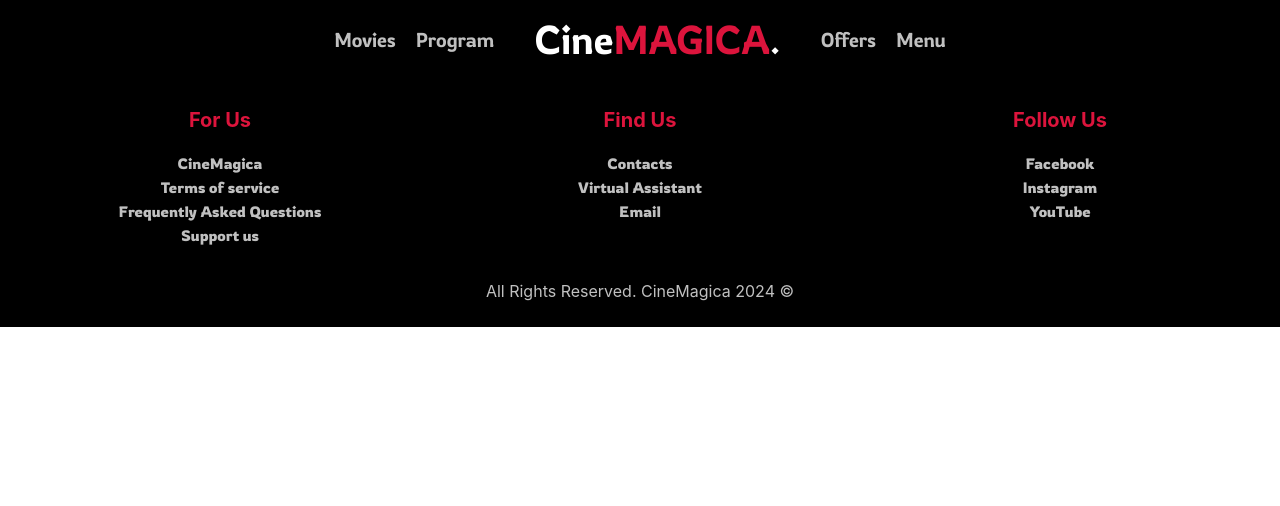
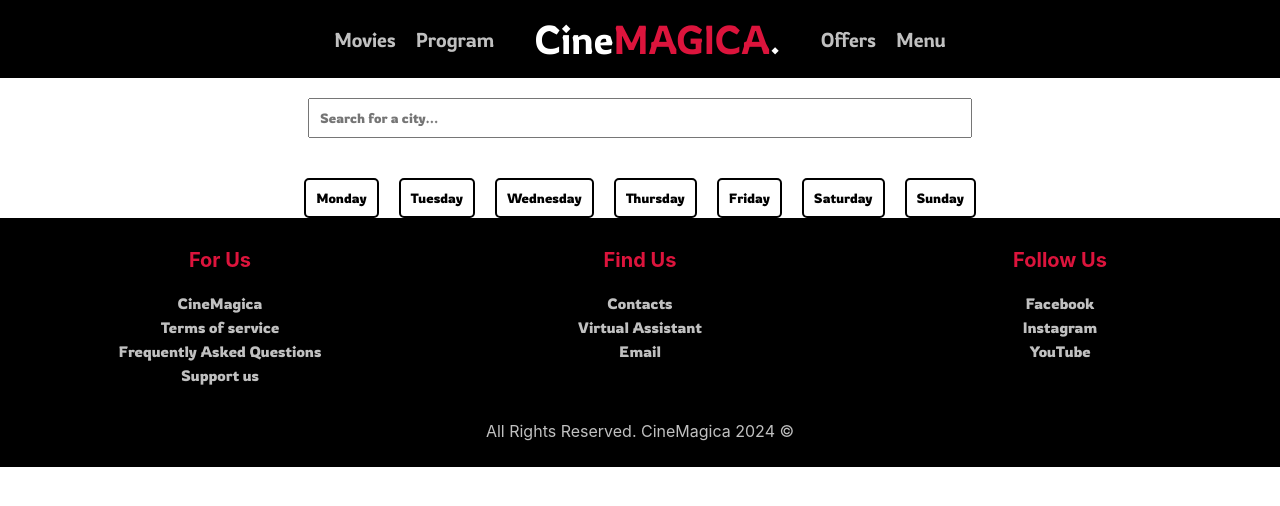
Before and after one commit to Cinemagica/Cinemagica-frontend, a React (Create React App) app in the folder cinemacityppi/: page /program in a window 1280 px wide. Shown: the top 506 px of the page. Built offline with nearby package versions, Linux system fonts and the light colour scheme.

Commit message:
Added search bar in section Program. Buttons to choose which day of the week to display the movie program

```diff
--- a/cinemacityppi/src/App.js
+++ b/cinemacityppi/src/App.js
@@ -4,6 +4,8 @@ import FilmSlider from './components/FilmSlider';
 import FilmRecommender from "./components/FileRecommender";
 import Footer from './components/Footer';
 import MovieSlider from "./components/MovieSlider";
+import ProgramSelection from "./components/ProgramSelection";
+import MovieCard from "./components/MovieCard";
 import { createBrowserRouter, RouterProvider} from 'react-router-dom';
 
 const routerPaths = [
@@ -17,7 +19,7 @@ const routerPaths = [
 
     },
     {
-        path: "/program", element:  [<Navbar />, <Footer />]
+        path: "/program", element:  [<Navbar />, <ProgramSelection/>, <Footer />]
 
     },
     {
--- /dev/null
+++ b/cinemacityppi/src/components/MovieCard.css
@@ -0,0 +1,22 @@
+.movie-card {
+    display: flex;
+    flex-direction: column;
+    align-items: center;
+    width: 200px;
+    padding: 20px;
+    box-shadow: 0px 8px 16px 0px rgba(0,0,0,0.2);
+}
+
+.movie-card img {
+    width: 100%;
+    height: auto;
+}
+
+.movie-card h2 {
+    font-size: 20px;
+    margin: 10px 0;
+}
+
+.movie-card p {
+    margin: 5px 0;
+}
--- /dev/null
+++ b/cinemacityppi/src/components/MovieCard.js
@@ -0,0 +1,15 @@
+import React from 'react';
+import './MovieCard.css';
+
+const MovieCard = ({ movie }) => {
+    return (
+        <div className="movie-card">
+            {/*<img src={movie.image} alt={movie.name} />*/}
+            <h2>{movie.name}</h2>
+            <p>{movie.genre}</p>
+            <p>{movie.times}</p>
+        </div>
+    );
+};
+
+export default MovieCard;
--- /dev/null
+++ b/cinemacityppi/src/components/ProgramSelection.css
@@ -0,0 +1,65 @@
+/* src/components/Programs.css */
+
+.programs-container {
+    display: flex;
+    justify-content: center;
+    align-items: center;
+    flex-direction: column;
+    width: 100%;
+    font-family: "Rowdies", sans-serif;
+}
+
+.programs-container input {
+    width: 50%;
+    padding: 10px;
+    margin: 20px 0;
+    font-family: "Rowdies", sans-serif;
+}
+
+.city-list {
+    width: 50%;
+    list-style: none;
+    padding: 0;
+    margin: 0;
+    background: #fff;
+    border: 1px solid #000;
+    box-shadow: 0px 8px 16px 0px rgba(0,0,0,0.2);
+}
+
+.city-list li {
+    padding: 10px;
+    cursor: pointer;
+    border: 1px solid #000;
+    transition: 0.2s ease-in;
+}
+
+.city-list li:hover{
+    background: #DC143C;
+    color: #fff;
+}
+
+.day-buttons {
+    display: flex;
+    justify-content: center;
+    margin-top: 20px;
+    background-color: #fff;
+}
+
+.day-buttons button {
+    margin: 0 10px;
+    padding: 10px;
+    cursor: pointer;
+    transition: 0.2s ease-in;
+    background: none; /* Removes the default background */
+    border: 2px solid #000; /* Removes the default border */
+    outline: none; /* Removes the default outline */
+    font-family: inherit; /* Makes the button's font the same as its parent's font */
+    color: inherit; /* Makes the button's color the same as its parent's color */
+    border-radius: 5px;
+}
+
+.day-buttons button.selected {
+    background: #DC143C;
+    color: #fff;
+    border: 2px solid #DC143C;
+}
--- /dev/null
+++ b/cinemacityppi/src/components/ProgramSelection.js
@@ -0,0 +1,74 @@
+import React, { useState } from 'react';
+import './ProgramSelection.css';
+
+const Programs = () => {
+    const [search, setSearch] = useState('');
+    const [selectedDay, setSelectedDay] = useState('');
+    const [showDropdown, setShowDropdown] = useState(false);
+
+    const cities = [
+        'Sofia',
+        'Plovdiv',
+        'Varna',
+        'Burgas',
+        'Ruse',
+        'Stara Zagora',
+        'Pleven',
+        'Sliven',
+        'Dobrich',
+        'Shumen'
+    ];
+
+    const days = ['Monday', 'Tuesday', 'Wednesday', 'Thursday', 'Friday', 'Saturday', 'Sunday'];
+
+    const handleSearchChange = (event) => {
+        setSearch(event.target.value);
+        if (event.target.value === '') {
+            setShowDropdown(false);
+        } else {
+            setShowDropdown(true);
+        }
+    };
+
+    const handleCityClick = (city) => {
+        setSearch(city);
+        setShowDropdown(false);
+    };
+
+    const handleDayClick = (day) => {
+        setSelectedDay(day);
+    };
+
+    const filteredCities = cities.filter(city =>
+        city.toLowerCase().includes(search.toLowerCase())
+    );
+
+    return (
+        <div className="programs-container">
+            <input
+                type="text"
+                placeholder="Search for a city..."
+                value={search}
+                onChange={handleSearchChange}
+            />
+            {showDropdown && filteredCities.length > 0 && (
+                <ul className="city-list">
+                    {filteredCities.map((city, index) => (
+                        <li key={index} onClick={() => handleCityClick(city)}>
+                            {city}
+                        </li>
+                    ))}
+                </ul>
+            )}
+            <div className="day-buttons">
+                {days.map((day, index) => (
+                    <button key={index} onClick={() => handleDayClick(day)} className={selectedDay === day ? 'selected' : ''}>
+                        {day}
+                    </button>
+                ))}
+            </div>
+        </div>
+    );
+};
+
+export default Programs;
```
